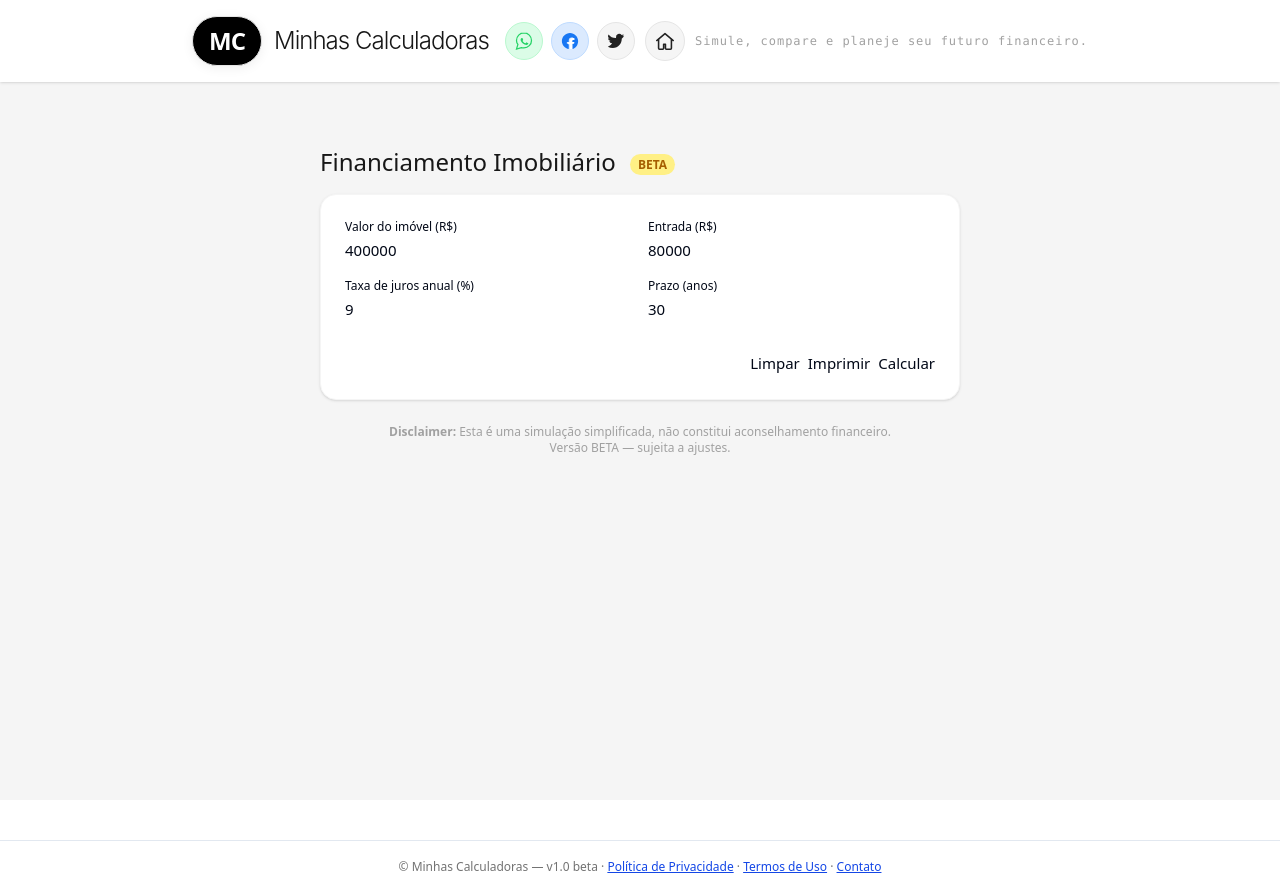
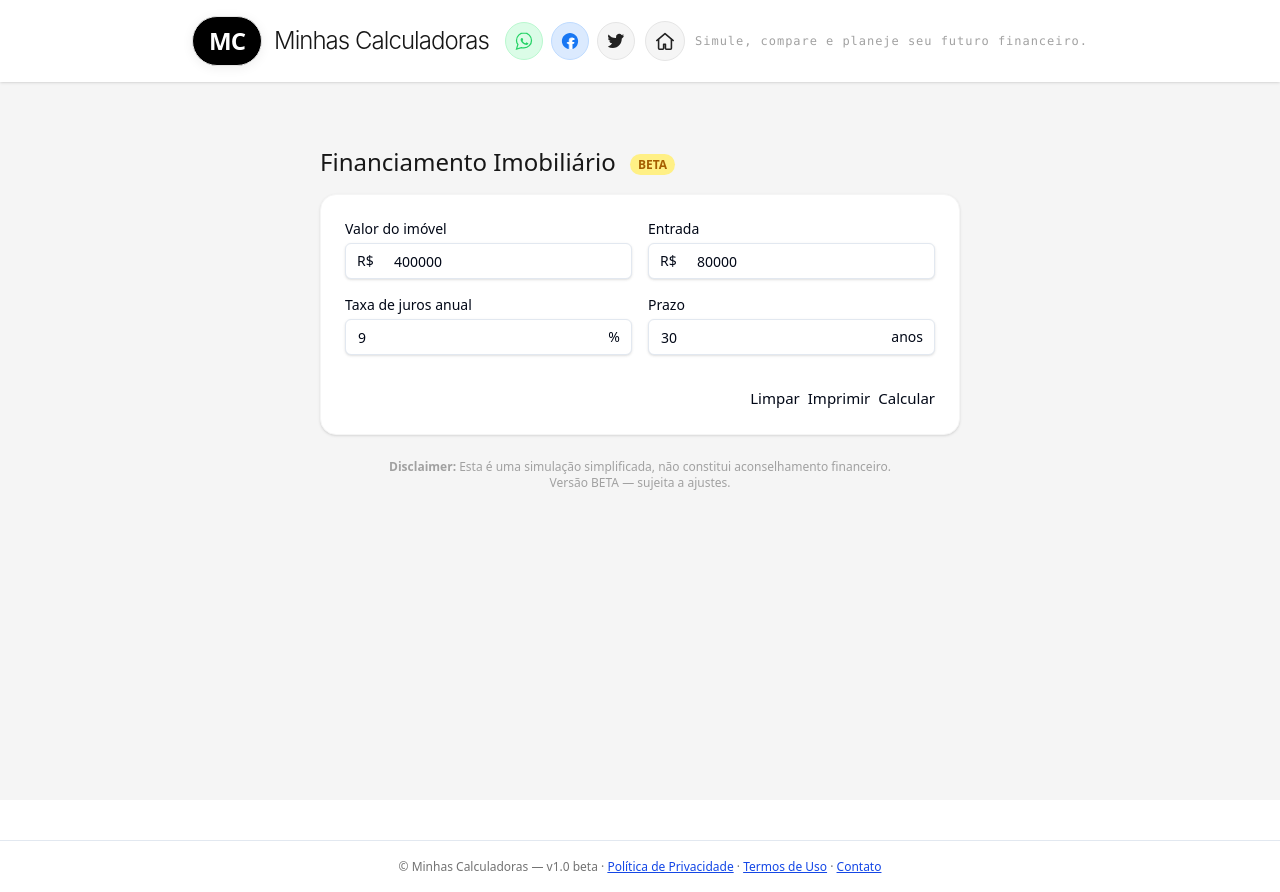
Before and after one commit to filiandrade/calculadora-aposentadoria, a React (Vite) app: page /financiamento-imobiliario in a window 1280 px wide. Built offline with nearby package versions, Linux system fonts and the light colour scheme.

Commit message:
Atualização de múltiplos arquivos

```diff
--- a/src/pages/CltVsPj.tsx
+++ b/src/pages/CltVsPj.tsx
@@ -1,4 +1,5 @@
 import { useState } from "react"
+import { InputAffix } from "../components/InputAffix"
 import { BarChart, Bar, XAxis, YAxis, Tooltip, Legend, ResponsiveContainer, CartesianGrid } from "recharts"
 
 export default function CltVsPj() {
@@ -40,20 +41,20 @@ export default function CltVsPj() {
         <form className="grid gap-4" onSubmit={e => { e.preventDefault(); calcular() }}>
           <div className="grid grid-cols-2 gap-4">
             <div>
-              <label className="block text-xs mb-1">Salário CLT (R$)</label>
-              <input type="number" className="input input-bordered w-full" min={0} value={salarioClt} onChange={e => setSalarioClt(Number(e.target.value))} />
+              <label className="block text-sm font-medium mb-1">Salário CLT</label>
+              <InputAffix type="number" prefix="R$" min={0} value={salarioClt} onChange={e => setSalarioClt(Number(e.target.value))} className="w-full rounded-md border bg-white pl-12 pr-3 py-2" />
             </div>
             <div>
-              <label className="block text-xs mb-1">Benefícios CLT (R$)</label>
-              <input type="number" className="input input-bordered w-full" min={0} value={beneficios} onChange={e => setBeneficios(Number(e.target.value))} />
+              <label className="block text-sm font-medium mb-1">Benefícios CLT</label>
+              <InputAffix type="number" prefix="R$" min={0} value={beneficios} onChange={e => setBeneficios(Number(e.target.value))} className="w-full rounded-md border bg-white pl-12 pr-3 py-2" />
             </div>
             <div>
-              <label className="block text-xs mb-1">Salário PJ (R$)</label>
-              <input type="number" className="input input-bordered w-full" min={0} value={salarioPj} onChange={e => setSalarioPj(Number(e.target.value))} />
+              <label className="block text-sm font-medium mb-1">Salário PJ</label>
+              <InputAffix type="number" prefix="R$" min={0} value={salarioPj} onChange={e => setSalarioPj(Number(e.target.value))} className="w-full rounded-md border bg-white pl-12 pr-3 py-2" />
             </div>
             <div>
-              <label className="block text-xs mb-1">Custos PJ (R$)</label>
-              <input type="number" className="input input-bordered w-full" min={0} value={custoPj} onChange={e => setCustoPj(Number(e.target.value))} />
+              <label className="block text-sm font-medium mb-1">Custos PJ</label>
+              <InputAffix type="number" prefix="R$" min={0} value={custoPj} onChange={e => setCustoPj(Number(e.target.value))} className="w-full rounded-md border bg-white pl-12 pr-3 py-2" />
             </div>
           </div>
           <div className="flex justify-end gap-2 mt-4">
--- a/src/pages/FinanciamentoImobiliario.tsx
+++ b/src/pages/FinanciamentoImobiliario.tsx
@@ -1,4 +1,5 @@
 import { useState } from "react"
+import { InputAffix } from "../components/InputAffix"
 import { LineChart, Line, XAxis, YAxis, Tooltip, Legend, ResponsiveContainer, CartesianGrid } from "recharts"
 
 export default function FinanciamentoImobiliario() {
@@ -52,20 +53,20 @@ export default function FinanciamentoImobiliario() {
         <form className="grid gap-4" onSubmit={e => { e.preventDefault(); calcular() }}>
           <div className="grid grid-cols-2 gap-4">
             <div>
-              <label className="block text-xs mb-1">Valor do imóvel (R$)</label>
-              <input type="number" className="input input-bordered w-full" min={10000} step={1000} value={valorImovel} onChange={e => setValorImovel(Number(e.target.value))} />
+              <label className="block text-sm font-medium mb-1">Valor do imóvel</label>
+              <InputAffix type="number" prefix="R$" min={10000} step={1000} value={valorImovel} onChange={e => setValorImovel(Number(e.target.value))} className="w-full rounded-md border bg-white pl-12 pr-3 py-2" />
             </div>
             <div>
-              <label className="block text-xs mb-1">Entrada (R$)</label>
-              <input type="number" className="input input-bordered w-full" min={0} step={1000} value={entrada} onChange={e => setEntrada(Number(e.target.value))} />
+              <label className="block text-sm font-medium mb-1">Entrada</label>
+              <InputAffix type="number" prefix="R$" min={0} step={1000} value={entrada} onChange={e => setEntrada(Number(e.target.value))} className="w-full rounded-md border bg-white pl-12 pr-3 py-2" />
             </div>
             <div>
-              <label className="block text-xs mb-1">Taxa de juros anual (%)</label>
-              <input type="number" className="input input-bordered w-full" min={0} step={0.01} value={taxaJuros} onChange={e => setTaxaJuros(Number(e.target.value))} />
+              <label className="block text-sm font-medium mb-1">Taxa de juros anual</label>
+              <InputAffix type="number" suffix="%" min={0} step={0.01} value={taxaJuros} onChange={e => setTaxaJuros(Number(e.target.value))} className="w-full rounded-md border bg-white pr-10 pl-3 py-2" />
             </div>
             <div>
-              <label className="block text-xs mb-1">Prazo (anos)</label>
-              <input type="number" className="input input-bordered w-full" min={1} max={40} value={prazo} onChange={e => setPrazo(Number(e.target.value))} />
+              <label className="block text-sm font-medium mb-1">Prazo</label>
+              <InputAffix type="number" suffix="anos" min={1} max={40} value={prazo} onChange={e => setPrazo(Number(e.target.value))} className="w-full rounded-md border bg-white pr-10 pl-3 py-2" />
             </div>
           </div>
           <div className="flex justify-end gap-2 mt-4">
--- a/src/pages/Inss.tsx
+++ b/src/pages/Inss.tsx
@@ -1,4 +1,5 @@
 import { useState } from "react"
+import { InputAffix } from "../components/InputAffix"
 import { LineChart, Line, XAxis, YAxis, Tooltip, Legend, ResponsiveContainer, CartesianGrid } from "recharts"
 
 export default function Inss() {
@@ -48,20 +49,20 @@ export default function Inss() {
         <form className="grid gap-4" onSubmit={e => { e.preventDefault(); calcular() }}>
           <div className="grid grid-cols-3 gap-4">
             <div>
-              <label className="block text-xs mb-1">Renda mensal (R$)</label>
-              <input type="number" className="input input-bordered w-full" min={0} value={renda} onChange={e => setRenda(Number(e.target.value))} />
+              <label className="block text-sm font-medium mb-1">Renda mensal</label>
+              <InputAffix type="number" prefix="R$" min={0} value={renda} onChange={e => setRenda(Number(e.target.value))} className="w-full rounded-md border bg-white pl-12 pr-3 py-2" />
             </div>
             <div>
-              <label className="block text-xs mb-1">Categoria</label>
-              <select className="input input-bordered w-full" value={categoria} onChange={e => setCategoria(e.target.value)}>
+              <label className="block text-sm font-medium mb-1">Categoria</label>
+              <select className="w-full rounded-md border bg-white px-3 py-2 outline-none focus:ring-2 focus:ring-[hsl(var(--primary))]" value={categoria} onChange={e => setCategoria(e.target.value)}>
                 <option value="CLT">CLT</option>
                 <option value="MEI">MEI</option>
                 <option value="Autônomo">Autônomo</option>
               </select>
             </div>
             <div>
-              <label className="block text-xs mb-1">Prazo (anos)</label>
-              <input type="number" className="input input-bordered w-full" min={1} max={50} value={anos} onChange={e => setAnos(Number(e.target.value))} />
+              <label className="block text-sm font-medium mb-1">Prazo</label>
+              <InputAffix type="number" suffix="anos" min={1} max={50} value={anos} onChange={e => setAnos(Number(e.target.value))} className="w-full rounded-md border bg-white pr-10 pl-3 py-2" />
             </div>
           </div>
           <div className="flex justify-end gap-2 mt-4">
--- a/src/pages/JurosCompostos.tsx
+++ b/src/pages/JurosCompostos.tsx
@@ -1,4 +1,5 @@
 import { useState } from "react"
+import { InputAffix } from "../components/InputAffix"
 import { LineChart, Line, XAxis, YAxis, Tooltip, Legend, ResponsiveContainer, CartesianGrid } from "recharts"
 
 export default function JurosCompostos() {
@@ -46,20 +47,20 @@ export default function JurosCompostos() {
         <form className="grid gap-4" onSubmit={e => { e.preventDefault(); calcular() }}>
           <div className="grid grid-cols-2 gap-4">
             <div>
-              <label className="block text-xs mb-1">Valor inicial (R$)</label>
-              <input type="number" className="input input-bordered w-full" min={0} value={valorInicial} onChange={e => setValorInicial(Number(e.target.value))} />
+              <label className="block text-sm font-medium mb-1">Valor inicial</label>
+              <InputAffix type="number" prefix="R$" min={0} value={valorInicial} onChange={e => setValorInicial(Number(e.target.value))} className="w-full rounded-md border bg-white pl-12 pr-3 py-2" />
             </div>
             <div>
-              <label className="block text-xs mb-1">Aporte mensal (R$)</label>
-              <input type="number" className="input input-bordered w-full" min={0} value={aporteMensal} onChange={e => setAporteMensal(Number(e.target.value))} />
+              <label className="block text-sm font-medium mb-1">Aporte mensal</label>
+              <InputAffix type="number" prefix="R$" min={0} value={aporteMensal} onChange={e => setAporteMensal(Number(e.target.value))} className="w-full rounded-md border bg-white pl-12 pr-3 py-2" />
             </div>
             <div>
-              <label className="block text-xs mb-1">Taxa de juros anual (%)</label>
-              <input type="number" className="input input-bordered w-full" min={0} step={0.01} value={taxa} onChange={e => setTaxa(Number(e.target.value))} />
+              <label className="block text-sm font-medium mb-1">Taxa de juros anual</label>
+              <InputAffix type="number" suffix="%" min={0} step={0.01} value={taxa} onChange={e => setTaxa(Number(e.target.value))} className="w-full rounded-md border bg-white pr-10 pl-3 py-2" />
             </div>
             <div>
-              <label className="block text-xs mb-1">Prazo (anos)</label>
-              <input type="number" className="input input-bordered w-full" min={1} max={50} value={anos} onChange={e => setAnos(Number(e.target.value))} />
+              <label className="block text-sm font-medium mb-1">Prazo</label>
+              <InputAffix type="number" suffix="anos" min={1} max={50} value={anos} onChange={e => setAnos(Number(e.target.value))} className="w-full rounded-md border bg-white pr-10 pl-3 py-2" />
             </div>
           </div>
           <div className="flex justify-end gap-2 mt-4">
--- a/src/pages/RentabilidadeReal.tsx
+++ b/src/pages/RentabilidadeReal.tsx
@@ -1,4 +1,5 @@
 import { useState } from "react"
+import { InputAffix } from "../components/InputAffix"
 import { LineChart, Line, XAxis, YAxis, Tooltip, Legend, ResponsiveContainer, CartesianGrid } from "recharts"
 
 export default function RentabilidadeReal() {
@@ -41,16 +42,16 @@ export default function RentabilidadeReal() {
         <form className="grid gap-4" onSubmit={e => { e.preventDefault(); calcular() }}>
           <div className="grid grid-cols-3 gap-4">
             <div>
-              <label className="block text-xs mb-1">Rendimento bruto (%)</label>
-              <input type="number" className="input input-bordered w-full" min={-100} step={0.01} value={rendimento} onChange={e => setRendimento(Number(e.target.value))} />
+              <label className="block text-sm font-medium mb-1">Rendimento bruto</label>
+              <InputAffix type="number" suffix="%" min={-100} step={0.01} value={rendimento} onChange={e => setRendimento(Number(e.target.value))} className="w-full rounded-md border bg-white pr-10 pl-3 py-2" />
             </div>
             <div>
-              <label className="block text-xs mb-1">Inflação (%)</label>
-              <input type="number" className="input input-bordered w-full" min={-100} step={0.01} value={inflacao} onChange={e => setInflacao(Number(e.target.value))} />
+              <label className="block text-sm font-medium mb-1">Inflação</label>
+              <InputAffix type="number" suffix="%" min={-100} step={0.01} value={inflacao} onChange={e => setInflacao(Number(e.target.value))} className="w-full rounded-md border bg-white pr-10 pl-3 py-2" />
             </div>
             <div>
-              <label className="block text-xs mb-1">Prazo (anos)</label>
-              <input type="number" className="input input-bordered w-full" min={1} max={50} value={anos} onChange={e => setAnos(Number(e.target.value))} />
+              <label className="block text-sm font-medium mb-1">Prazo</label>
+              <InputAffix type="number" suffix="anos" min={1} max={50} value={anos} onChange={e => setAnos(Number(e.target.value))} className="w-full rounded-md border bg-white pr-10 pl-3 py-2" />
             </div>
           </div>
           <div className="flex justify-end gap-2 mt-4">
```
